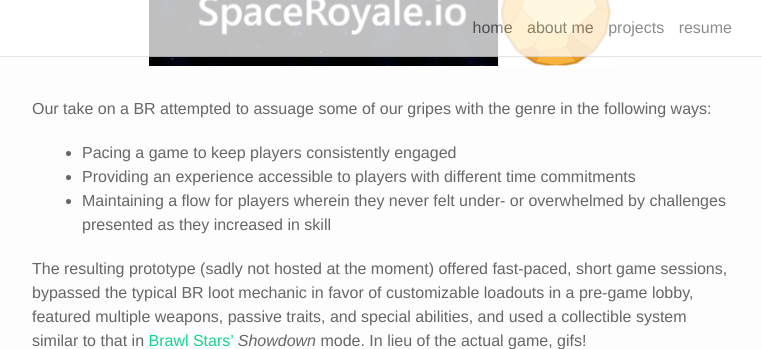
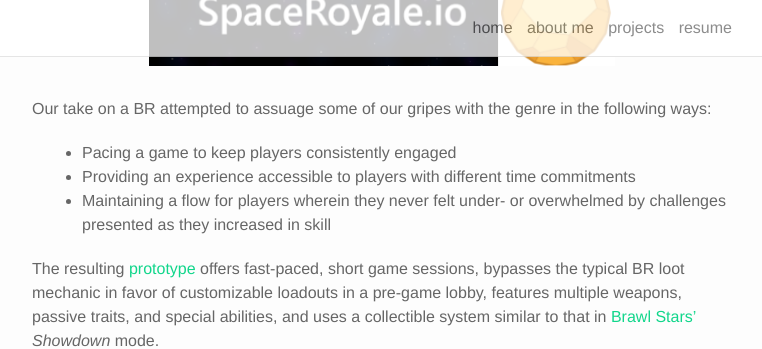
Before and after one commit to rtoole13/rtoole13.github.io, a Jekyll site: the page built from _projects/3_spaceroyale.markdown, in a window 1280 px wide and 900 px high, scrolled down 621 px, cut to the strip 0-349 px from the top of the window. Shown: the whole strip, without its empty margins (258-1020 px from the left). Built offline with Jekyll 4.4.1, drawn with Linux system fonts in a browser that asks for light colours; nearby versions of some CDN libraries.

Commit message:
minor updates

```diff
--- a/_projects/3_spaceroyale.markdown
+++ b/_projects/3_spaceroyale.markdown
@@ -5,7 +5,7 @@ description: A fast-paced battle royale
 img: /img/blaster_minimized.gif
 ---
 
-Now hosted on itch.io! Play it <a href="https://moonshotstudios.itch.io/spaceroyale">here</a>! Many thanks to <a href="https://github.com/sjdodge123">sjdodge123</a> for porting it.
+<b>Now hosted on itch.io! Play it <a href="https://moonshotstudios.itch.io/spaceroyale">here</a>! Many thanks to <a href="https://github.com/sjdodge123">sjdodge123</a> for porting it.</b>
 
 Years ago a friend of mine and I attempted to build an online multiplayer game after having finished up our first complete project, *Space Pirates* (apparently we took naming the project as seriously as we did the concept). That project was a top-down local multiplayer game in which players attempted to avoid slamming their 17th-century-looking wooden space ships into planets while navigating basic orbital mechanics and firing broadsides at one another.. It was silly fun, and if I ever manage to dig up some screenshots or, better yet, a working build, I'll certainly share. The latter project was an attempt at something akin to <a href="https://subsetgames.com/ftl.html">FTL</a>, one of several fantastic projects of *Subset Games*, but with online multiplayer.
 
@@ -19,7 +19,7 @@ Our take on a BR attempted to assuage some of our gripes with the genre in the f
 - Providing an experience accessible to players with different time commitments
 - Maintaining a flow for players wherein they never felt under- or overwhelmed by challenges presented as they increased in skill
 
-The resulting prototype (sadly not hosted at the moment) offered fast-paced, short game sessions, bypassed the typical BR loot mechanic in favor of customizable loadouts in a pre-game lobby, featured multiple weapons, passive traits, and special abilities, and used a collectible system similar to that in <a href="https://supercell.com/en/games/brawlstars/">Brawl Stars'</a> *Showdown* mode. In lieu of the actual game, gifs!
+The resulting <a href="https://moonshotstudios.itch.io/spaceroyale">prototype</a> offers fast-paced, short game sessions, bypasses the typical BR loot mechanic in favor of customizable loadouts in a pre-game lobby, features multiple weapons, passive traits, and special abilities, and uses a collectible system similar to that in <a href="https://supercell.com/en/games/brawlstars/">Brawl Stars'</a> *Showdown* mode.
 <div class="img_row" style="text-align:center">
 	<img class="two" src="{{ site.baseurl }}/img/blaster.gif" alt="" title="Blaster action."/>
 </div>
```
